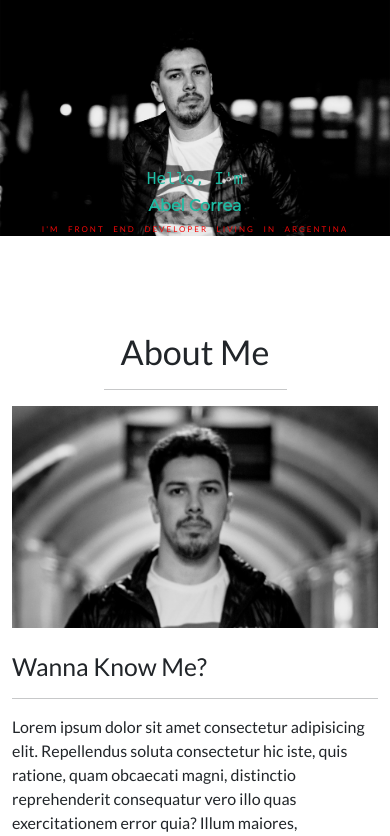
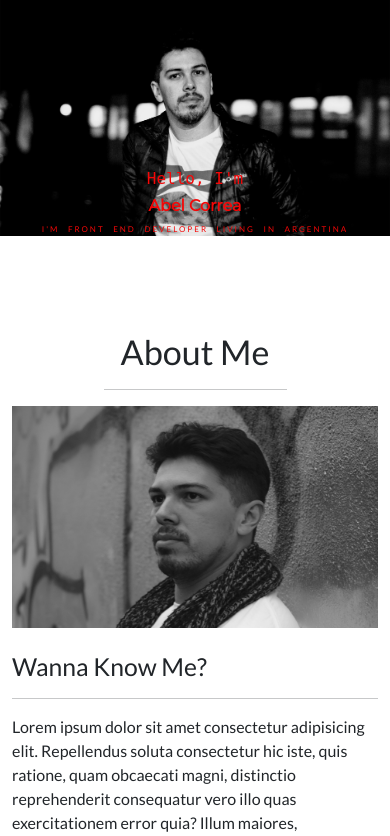
Before and after one commit to Abel075/portfolio-flask, a Flask app: page / in a window 390 px wide. Shown: the part 42-878 px from the top of the page. Run offline with Flask 2, Linux system fonts and the light colour scheme.

Commit message:
canbio foto

```diff
--- a/static/css/main.css
+++ b/static/css/main.css
@@ -42,7 +42,7 @@ body {
 
 .heading-content {
     position: absolute;
-    top: 60%;
+    top: 50%;
     width: 100%;
     max-width: 100%;
 }
@@ -50,14 +50,14 @@ body {
 .heading-content h5 {
     font-size: 3em;
     font-weight: 300;
-    color: #1ebba3;
+    color: rgb(245, 7, 7);
     font-family: monospace;
 }
 
 .heading-content h1 {
     font-size: 4em;
     font-weight: bolder;
-    color: #1ebba3;
+    color: rgb(245, 7, 7);
     font-family: 'Montserrat', sans-serif;
 }
 
@@ -135,7 +135,7 @@ body {
     }
     .heading-content{
         position: absolute;
-        top: 40%;
+        top: 45%;
         width: 100%;
         max-width: 100%;
     }
@@ -167,7 +167,7 @@ body {
     }
     .heading-content{
         position: absolute;
-        top: 20%;
+        top: 30%;
         width: 100%;
         max-width: 100%;
     }
--- a/templates/layout.html
+++ b/templates/layout.html
@@ -63,7 +63,7 @@
     </div>
     <div class="row mt-3">
       <div class="col-lg-6 col-md-6 col-12 pb-4">
-        <img class="img-fluid" src="{{url_for('static',filename='img/perfil2.jpg')}}" alt="" />
+        <img class="img-fluid" src="{{url_for('static',filename='img/cv.jpg')}}" alt="" />
       </div>
       <div class="col-lg-6 col-md-6 col-12">
         <h2>Wanna Know Me?</h2>
```
Also changed, not shown: static/img/cv.jpg.
